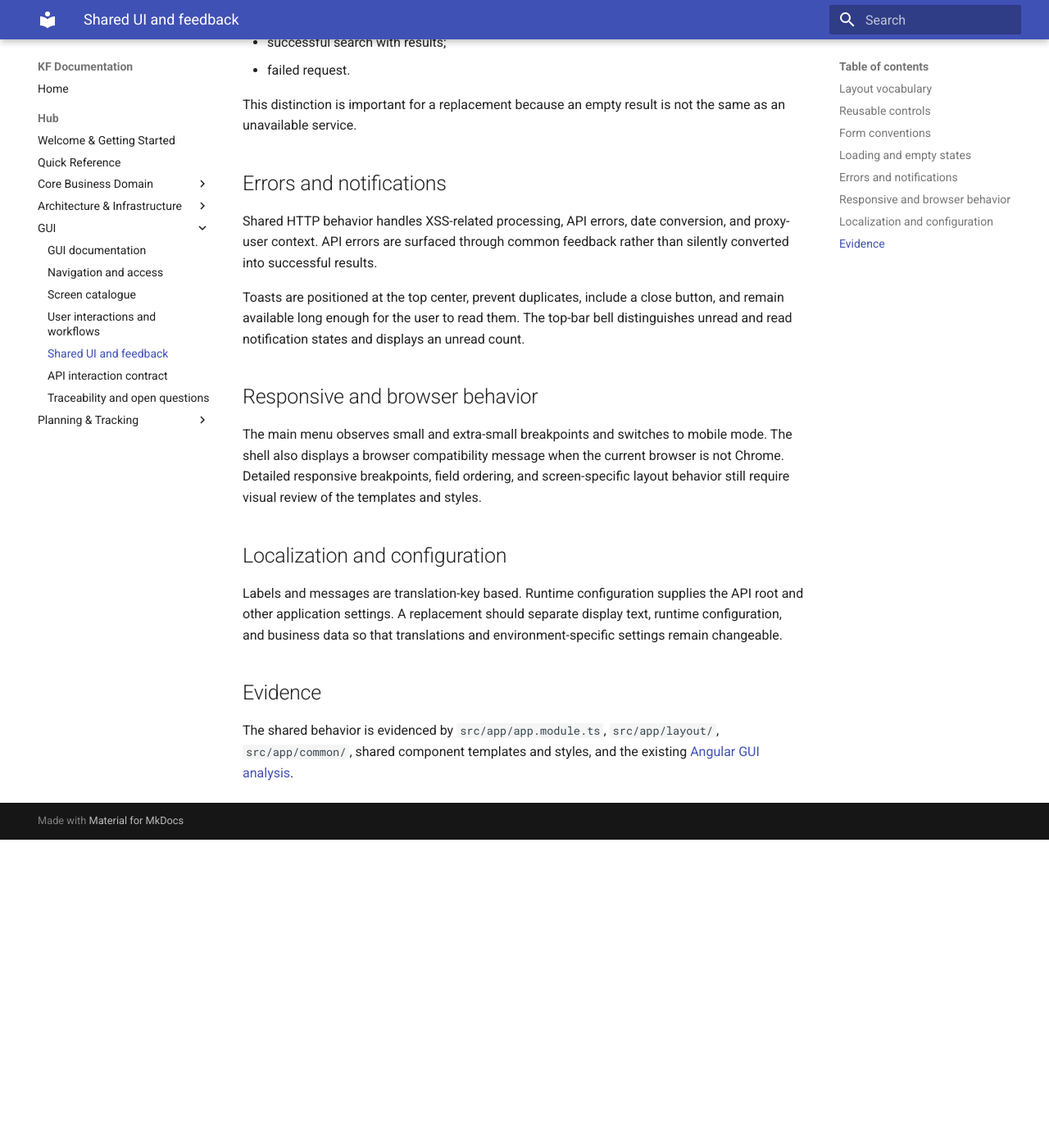
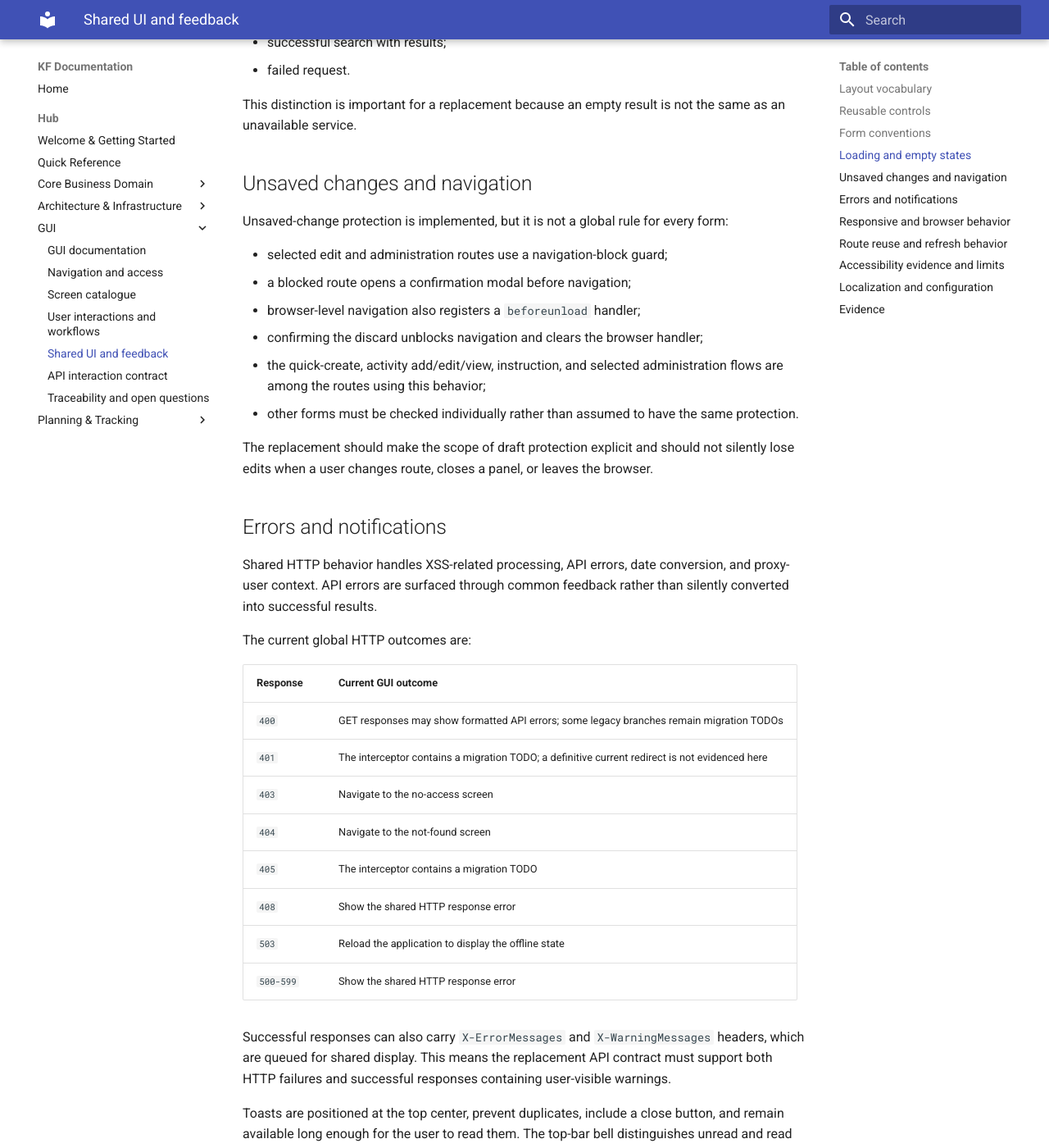
Before and after one commit to newportg/KF-Documentation, an MkDocs documentation site: the page built from Vault/projects/Hub/GUI/shared-ui-and-feedback.md, in a window 1280 px wide and 1400 px high, scrolled down 1776 px. Shown: the whole window at 82% size. Built offline with MkDocs 1.6.1 and Material for MkDocs 9.7.7, drawn with Linux system fonts in a browser that asks for light colours; before the commit the page ends 2800 px from its top, so only the background shows below that; some of the changed text lies outside the part shown.

Commit message:
fix: Enhance documentation with unsaved changes protection, HTTP error handling, responsive behavior, and accessibility findings

```diff
--- a/Vault/projects/Hub/GUI/shared-ui-and-feedback.md
+++ b/Vault/projects/Hub/GUI/shared-ui-and-feedback.md
@@ -66,11 +66,47 @@ relationship panels must distinguish:
 This distinction is important for a replacement because an empty result is not
 the same as an unavailable service.
 
+## Unsaved changes and navigation
+
+Unsaved-change protection is implemented, but it is not a global rule for
+every form:
+
+- selected edit and administration routes use a navigation-block guard;
+- a blocked route opens a confirmation modal before navigation;
+- browser-level navigation also registers a `beforeunload` handler;
+- confirming the discard unblocks navigation and clears the browser handler;
+- the quick-create, activity add/edit/view, instruction, and selected
+  administration flows are among the routes using this behavior;
+- other forms must be checked individually rather than assumed to have the
+  same protection.
+
+The replacement should make the scope of draft protection explicit and should
+not silently lose edits when a user changes route, closes a panel, or leaves
+the browser.
+
 ## Errors and notifications
 
 Shared HTTP behavior handles XSS-related processing, API errors, date
 conversion, and proxy-user context. API errors are surfaced through common
 feedback rather than silently converted into successful results.
+
+The current global HTTP outcomes are:
+
+| Response | Current GUI outcome |
+|---|---|
+| `400` | GET responses may show formatted API errors; some legacy branches remain migration TODOs |
+| `401` | The interceptor contains a migration TODO; a definitive current redirect is not evidenced here |
+| `403` | Navigate to the no-access screen |
+| `404` | Navigate to the not-found screen |
+| `405` | The interceptor contains a migration TODO |
+| `408` | Show the shared HTTP response error |
+| `503` | Reload the application to display the offline state |
+| `500-599` | Show the shared HTTP response error |
+
+Successful responses can also carry `X-ErrorMessages` and
+`X-WarningMessages` headers, which are queued for shared display. This means
+the replacement API contract must support both HTTP failures and successful
+responses containing user-visible warnings.
 
 Toasts are positioned at the top center, prevent duplicates, include a close
 button, and remain available long enough for the user to read them. The
@@ -85,6 +121,31 @@ browser is not Chrome. Detailed responsive breakpoints, field ordering, and
 screen-specific layout behavior still require visual review of the templates
 and styles.
 
+Responsive behavior is therefore confirmed for the shell navigation, but not
+yet specified as a complete responsive contract for every domain screen.
+
+## Route reuse and refresh behavior
+
+The current GUI does not always recreate a screen when navigation changes. A
+custom route-reuse policy can preserve the current component or reset it based
+on:
+
+- the route's reset mode;
+- empty query parameters;
+- any route-parameter change.
+
+Replacement screens should define when filters, selected tabs, scroll
+position, and unsaved form state are retained versus reloaded.
+
+## Accessibility evidence and limits
+
+The source includes accessible behavior in places, including hidden decorative
+icons, material labels, close-button labels, and keyboard-oriented controls
+such as autocomplete. However, the source review does not establish complete
+keyboard traversal, focus order, screen-reader announcements, contrast,
+touch-target, or error-announcement compliance for the whole application.
+Accessibility remains a validation activity, not a resolved behavior.
+
 ## Localization and configuration
 
 Labels and messages are translation-key based. Runtime configuration supplies
```
Also changed, not shown: Vault/projects/Hub/GUI/traceability-and-open-questions.md (+39 -0 lines).
